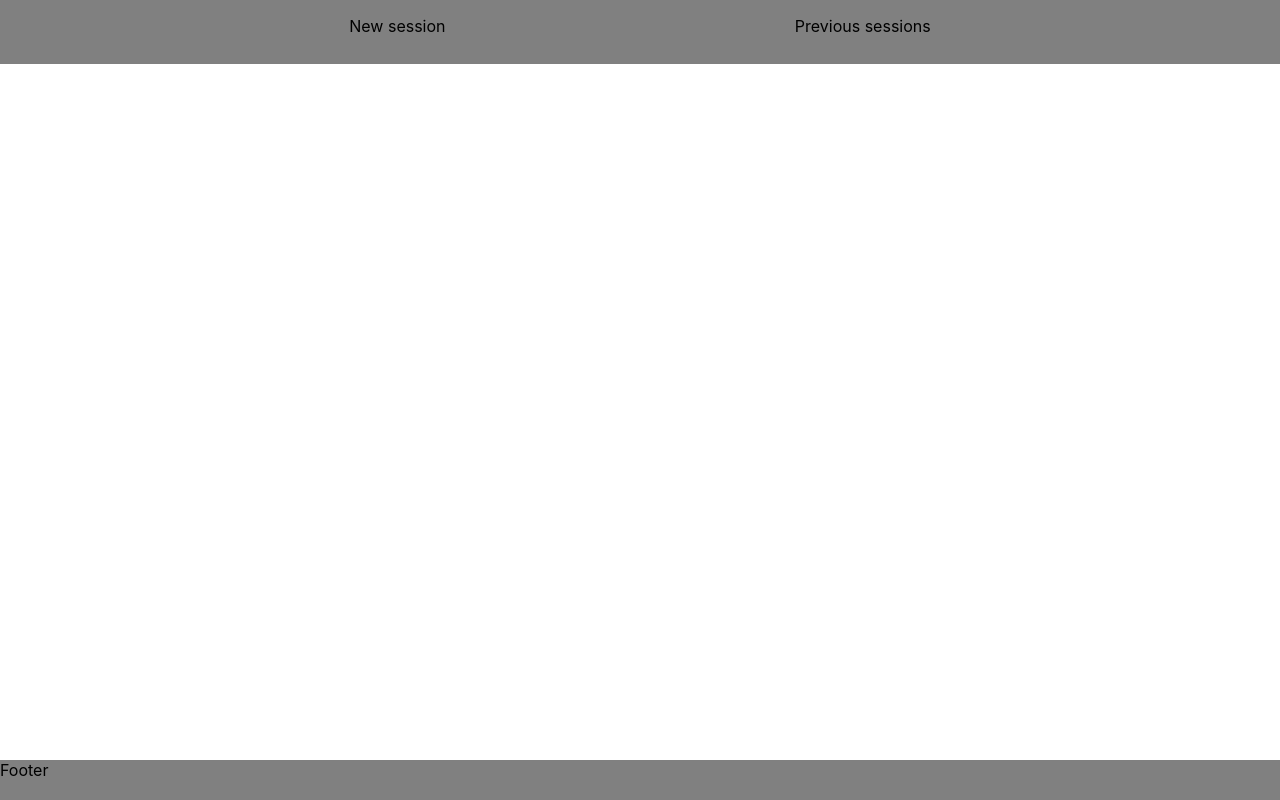
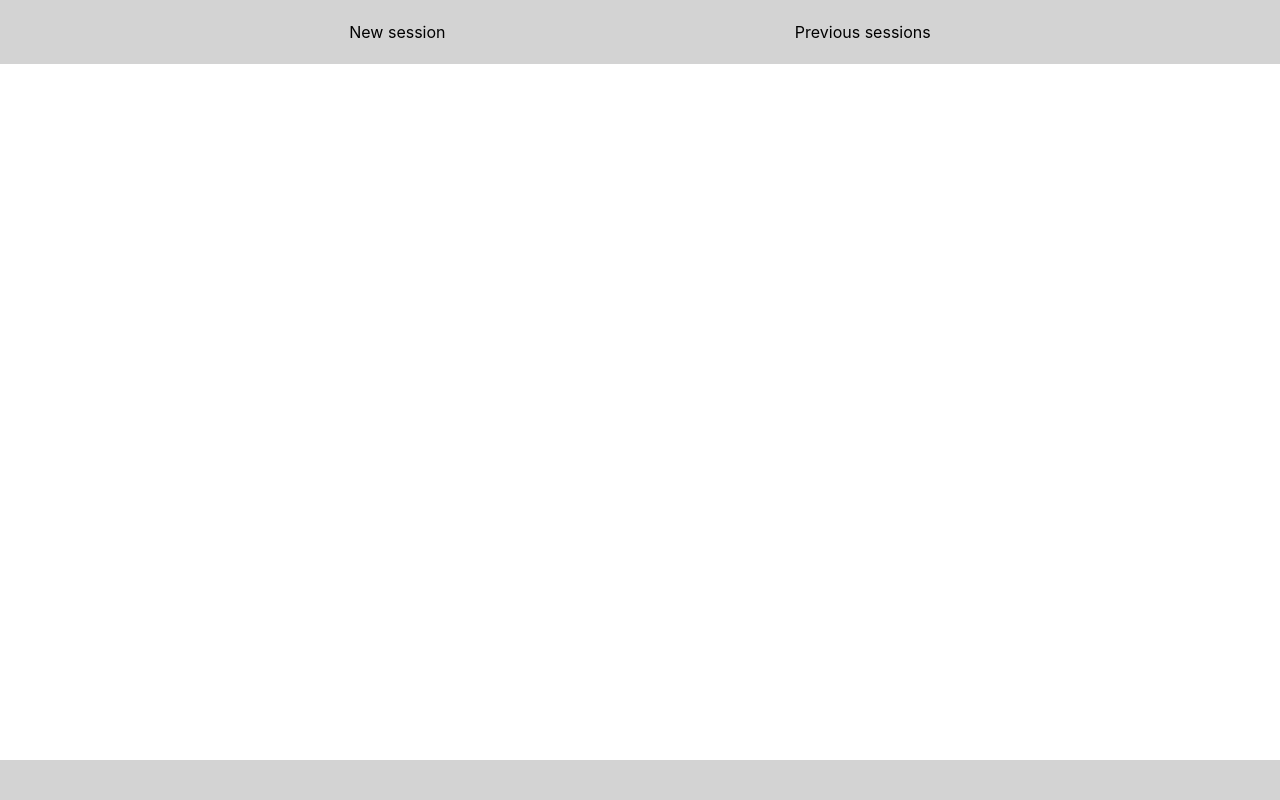
Before and after one commit to Metashaker/nirvana-take-home, a React (Create React App) app in the folder frontend/: page / in a window 1280 px wide. Built offline with nearby package versions, Linux system fonts and the light colour scheme.

Commit message:
feat() basic layout done

```diff
--- a/frontend/src/components/Layout/Layout.js
+++ b/frontend/src/components/Layout/Layout.js
@@ -1,5 +1,5 @@
-import { css } from '@emotion/react';
 
+import { Link } from 'react-router-dom'
 
   // positions app header + content at top, and
   // footer at bottom of layout.
@@ -14,31 +14,34 @@ const layoutStyles = {
 
 const navbarStyles = {
   width: '100%',
-  backgroundColor: 'grey',
+  backgroundColor: 'lightgrey',
   height: '4rem',
   display: 'flex',
   flexDirection: 'row',
+  alignItems: 'center',
   justifyContent: 'space-evenly'
 }
 const footerStyles = {
   bottom: 0,
-  backgroundColor: 'grey',
+  backgroundColor: 'lightgrey',
   width: '100%',
   height: '2.5rem'
 }
-
+const linkStyles = {
+  textDecoration: 'none',
+  color: 'black',
+  cursor: 'pointer'
+}
+//possible page state is enum between
 const Layout = ({children}) => {
   return (
     <div style={layoutStyles}>
       <div style={navbarStyles}>
-        <p>New session</p>
-        <p>Previous sessions</p>
-
+        <p style={linkStyles}>New session</p>
+        <p style={linkStyles}>Previous sessions</p>
         </div>
-      <div>{children}</div>
-      <div style={footerStyles}>
-        <p style={{margin: '0 auto'}}>Footer</p>
-      </div>
+        <div style={{margin: '0 auto'}}>{children}</div>
+      <div style={footerStyles} />
     </div>
   )
 }
--- /dev/null
+++ b/package.json
@@ -0,0 +1,5 @@
+{
+  "dependencies": {
+    "react-router-dom": "^6.2.2"
+  }
+}
```
Also changed, not shown: 1 other file (tests, documents, lock files or other folders).
